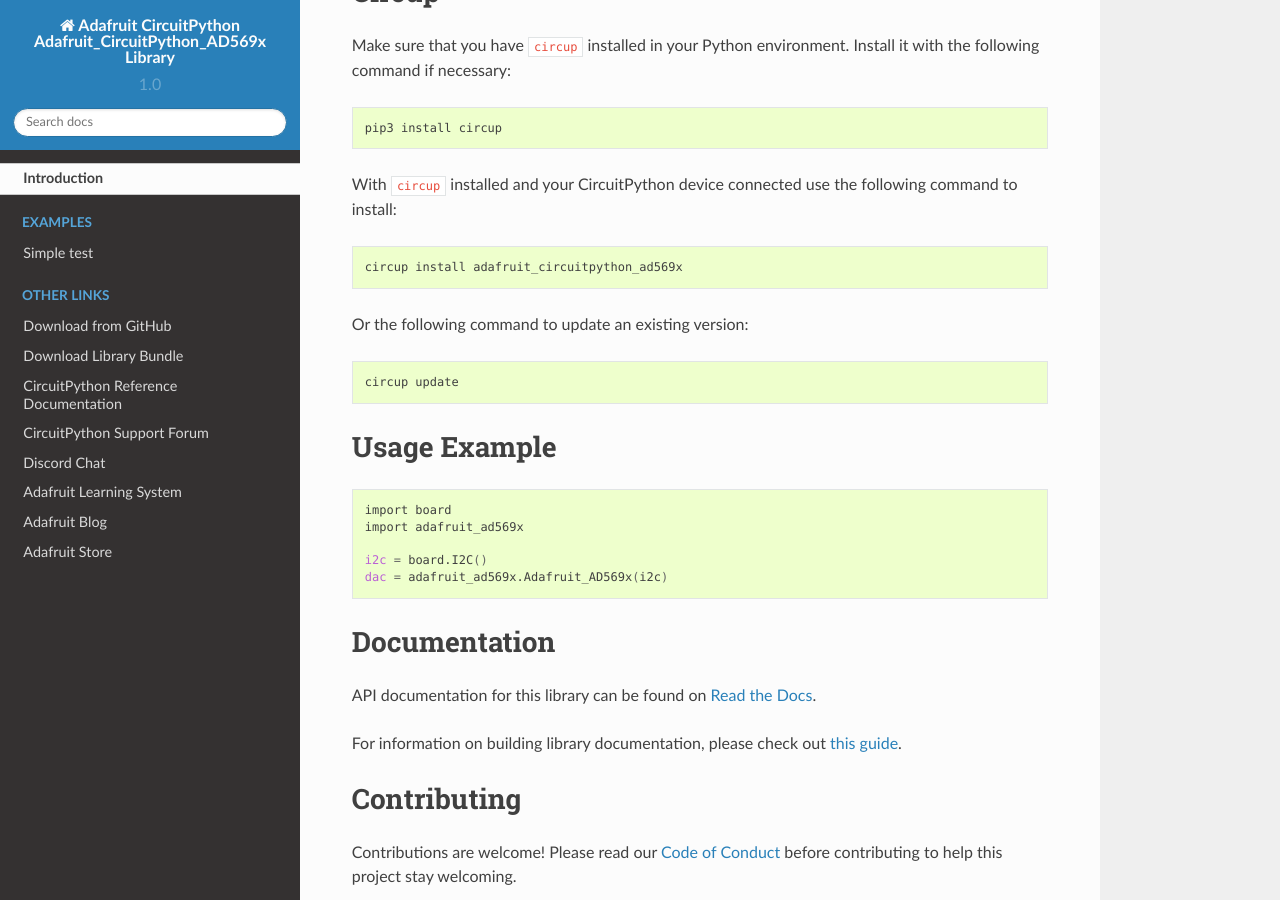
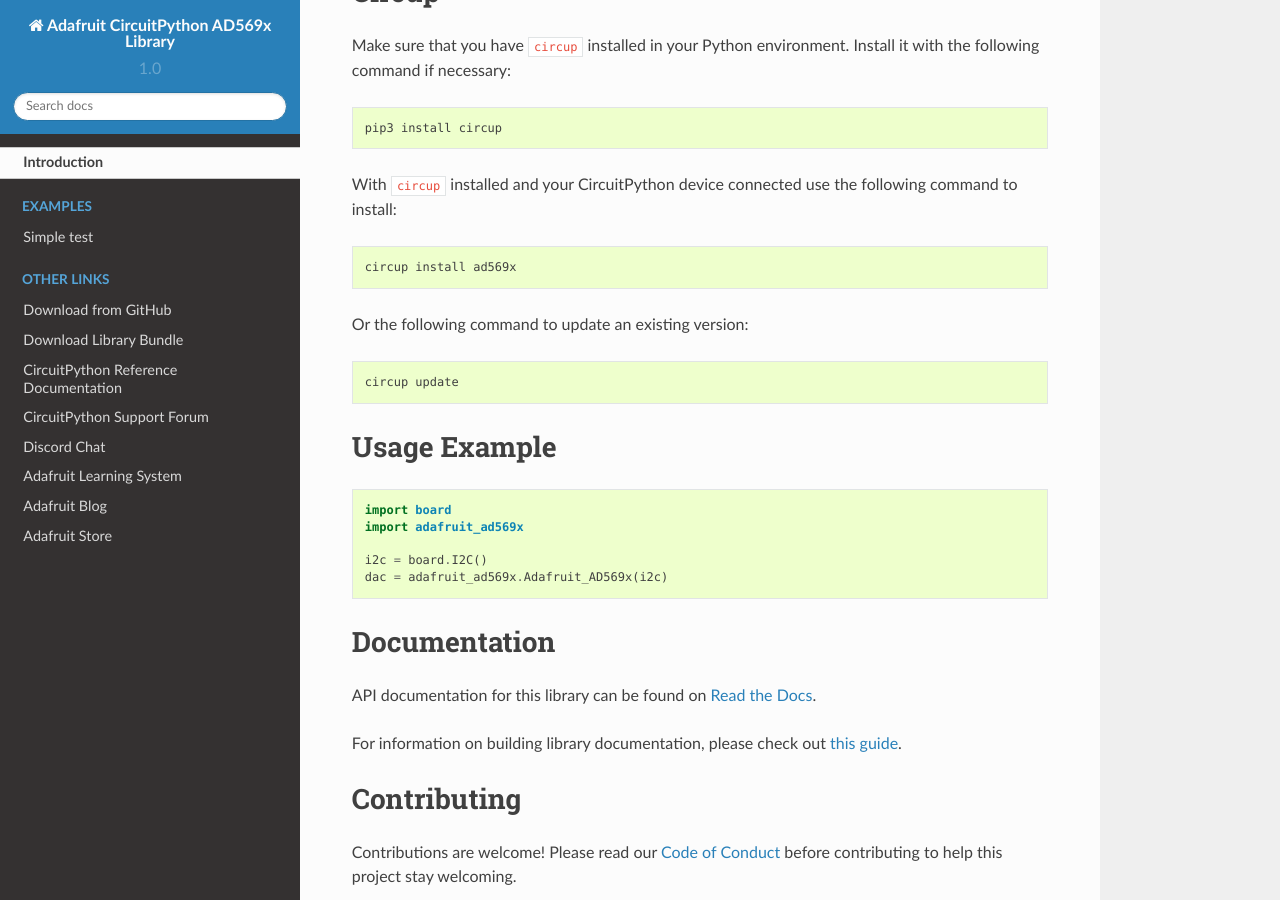
Before and after one commit to adafruit/Adafruit_CircuitPython_AD569x, a Sphinx documentation site: the page built from docs/index.rst, in a window 1280 px wide and 900 px high, scrolled down 1121 px. Built offline with Sphinx 7.4.7 and the Read the Docs theme 2.0.0, drawn with Linux system fonts in a browser that asks for light colours; some of the changed text lies outside the part shown.

Commit message:
update cookiecutter

```diff
--- a/README.rst
+++ b/README.rst
@@ -3,7 +3,7 @@ Introduction
 
 
 .. image:: https://readthedocs.org/projects/adafruit-circuitpython-ad569x/badge/?version=latest
-    :target: https://docs.circuitpython.org/projects/adafruit_circuitpython_ad569x/en/latest/
+    :target: https://docs.circuitpython.org/projects/ad569x/en/latest/
     :alt: Documentation Status
 
 
@@ -66,6 +66,8 @@ To install in a virtual environment in your current project:
     source .env/bin/activate
     pip3 install adafruit-circuitpython-ad569x
 
+
+
 Installing to a Connected CircuitPython Device with Circup
 ==========================================================
 
@@ -81,7 +83,7 @@ following command to install:
 
 .. code-block:: shell
 
-    circup install adafruit_circuitpython_ad569x
+    circup install ad569x
 
 Or the following command to update an existing version:
 
@@ -92,7 +94,7 @@ Or the following command to update an existing version:
 Usage Example
 =============
 
-.. code-block:: shell
+.. code-block:: python
 
 	import board
 	import adafruit_ad569x
@@ -102,7 +104,7 @@ Usage Example
 
 Documentation
 =============
-API documentation for this library can be found on `Read the Docs <https://docs.circuitpython.org/projects/adafruit_circuitpython_ad569x/en/latest/>`_.
+API documentation for this library can be found on `Read the Docs <https://docs.circuitpython.org/projects/ad569x/en/latest/>`_.
 
 For information on building library documentation, please check out
 `this guide <https://learn.adafruit.com/creating-and-sharing-a-circuitpython-library/sharing-our-docs-on-readthedocs#sphinx-5-1>`_.
--- a/docs/api.rst
+++ b/docs/api.rst
@@ -4,5 +4,5 @@
 .. If your library file(s) are nested in a directory (e.g. /adafruit_foo/foo.py)
 .. use this format as the module name: "adafruit_foo.foo"
 
-.. automodule:: adafruit_adafruit_circuitpython_ad569x
+.. automodule:: adafruit_ad569x
     :members:
--- a/docs/conf.py
+++ b/docs/conf.py
@@ -46,7 +46,7 @@ source_suffix = ".rst"
 master_doc = "index"
 
 # General information about the project.
-project = "Adafruit CircuitPython Adafruit_CircuitPython_AD569x Library"
+project = "Adafruit CircuitPython AD569x Library"
 copyright = "2023 Liz Clark"
 author = "Liz Clark"
 
@@ -128,7 +128,7 @@ html_static_path = ["_static"]
 html_favicon = "_static/favicon.ico"
 
 # Output file base name for HTML help builder.
-htmlhelp_basename = "Adafruit_CircuitPython_Adafruit_circuitpython_ad569x_Librarydoc"
+htmlhelp_basename = "Adafruit_CircuitPython_Ad569x_Librarydoc"
 
 # -- Options for LaTeX output ---------------------------------------------
 
@@ -149,8 +149,8 @@ latex_elements = {
 latex_documents = [
     (
         master_doc,
-        "Adafruit_CircuitPython_Adafruit_CircuitPython_AD569x_Library.tex",
-        "Adafruit CircuitPython Adafruit_CircuitPython_AD569x Library Documentation",
+        "Adafruit_CircuitPython_AD569x_Library.tex",
+        "Adafruit CircuitPython AD569x Library Documentation",
         author,
         "manual",
     ),
@@ -163,8 +163,8 @@ latex_documents = [
 man_pages = [
     (
         master_doc,
-        "Adafruit_CircuitPython_Adafruit_CircuitPython_AD569x_Library",
-        "Adafruit CircuitPython Adafruit_CircuitPython_AD569x Library Documentation",
+        "Adafruit_CircuitPython_AD569x_Library",
+        "Adafruit CircuitPython AD569x Library Documentation",
         [author],
         1,
     ),
@@ -178,10 +178,10 @@ man_pages = [
 texinfo_documents = [
     (
         master_doc,
-        "Adafruit_CircuitPython_Adafruit_CircuitPython_AD569x_Library",
-        "Adafruit CircuitPython Adafruit_CircuitPython_AD569x Library Documentation",
+        "Adafruit_CircuitPython_AD569x_Library",
+        "Adafruit CircuitPython AD569x Library Documentation",
         author,
-        "Adafruit_CircuitPython_Adafruit_CircuitPython_AD569x_Library",
+        "Adafruit_CircuitPython_AD569x_Library",
         "One line description of project.",
         "Miscellaneous",
     ),
--- a/docs/examples.rst
+++ b/docs/examples.rst
@@ -3,6 +3,6 @@ Simple test
 
 Ensure your device works with this simple test.
 
-.. literalinclude:: ../examples/adafruit_circuitpython_ad569x_simpletest.py
-    :caption: examples/adafruit_circuitpython_ad569x_simpletest.py
+.. literalinclude:: ../examples/ad569x_simpletest.py
+    :caption: examples/ad569x_simpletest.py
     :linenos:
--- a/docs/index.rst
+++ b/docs/index.rst
@@ -36,7 +36,7 @@ Table of Contents
 .. toctree::
     :caption: Other Links
 
-    Download from GitHub <https://github.com/adafruit/Adafruit_CircuitPython_Adafruit_CircuitPython_AD569x/releases/latest>
+    Download from GitHub <https://github.com/adafruit/Adafruit_CircuitPython_AD569x/releases/latest>
     Download Library Bundle <https://circuitpython.org/libraries>
     CircuitPython Reference Documentation <https://docs.circuitpython.org>
     CircuitPython Support Forum <https://forums.adafruit.com/viewforum.php?f=60>
--- a/requirements.txt
+++ b/requirements.txt
@@ -5,3 +5,4 @@
 
 Adafruit-Blinka
 adafruit-circuitpython-busdevice
+n
```
Also changed, not shown: other parts of README.rst (+1 -1 lines), setup.py (+6 -5 lines).
